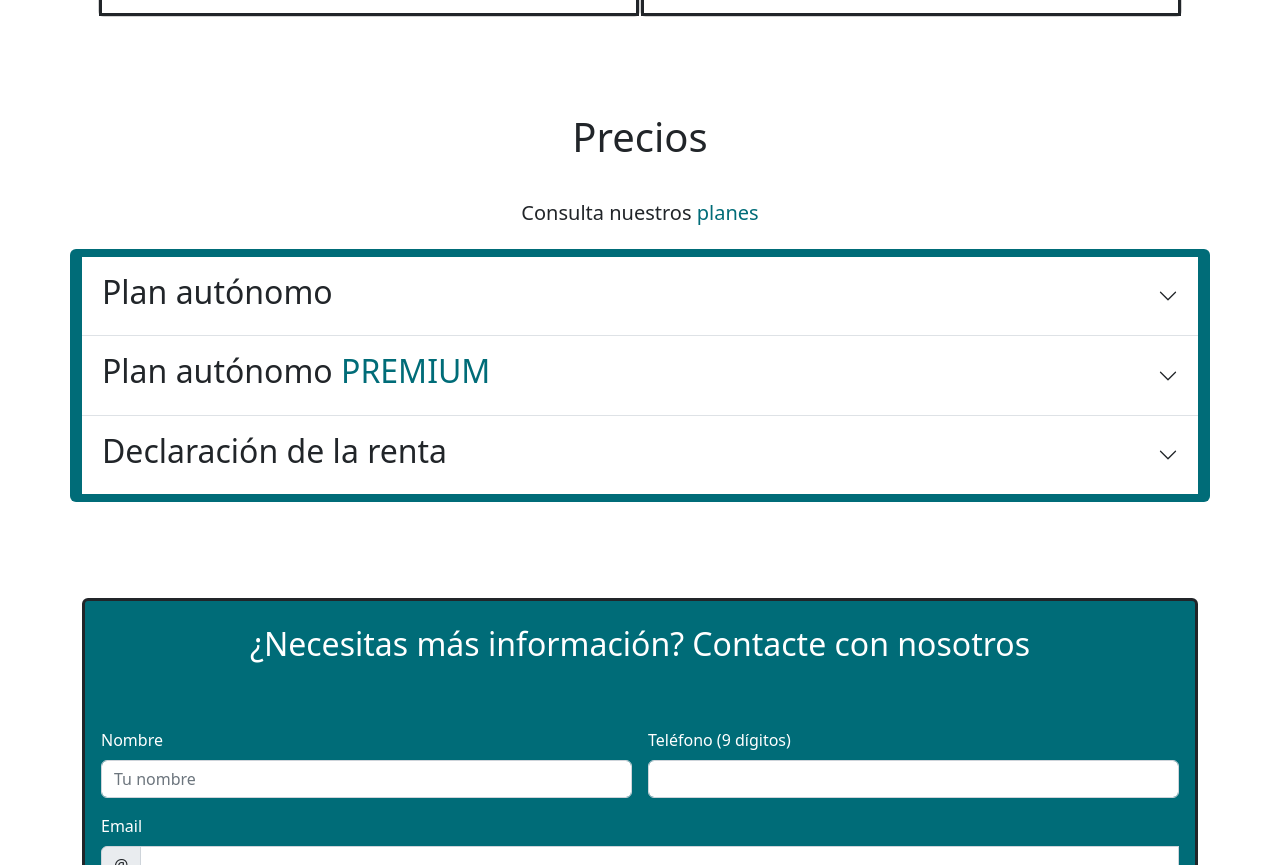
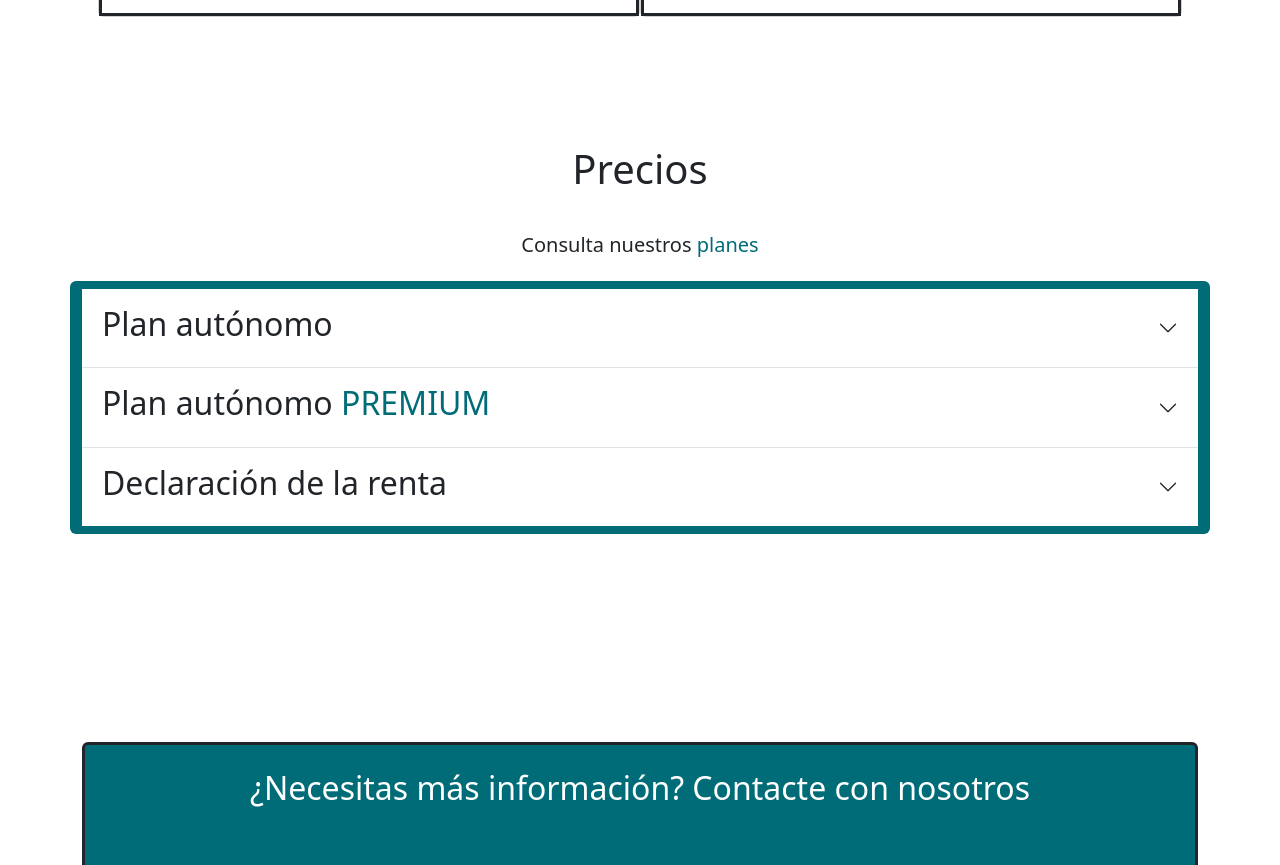
Before and after one commit to Danielreyezzz/gestorMasLanding, a plain HTML site: page index.html in a window 1280 px wide. Shown: the part 2745-3610 px from the top of the page. Drawn offline with nearby package versions, Linux system fonts and the light colour scheme; some packages are replaced by stand-ins of ours; a script that the page names is missing; a web font is replaced by a local one.

Commit message:
Cambios en margenes

```diff
--- a/css/custom.css
+++ b/css/custom.css
@@ -60,5 +60,8 @@ li a:is(:link, :active, :visited).active{
 }
 
 .m1{
-  margin-top:  5rem 0!important;
+  margin-top:  5rem!important;
 }
+.m2{
+  margin-bottom:  10rem!important;
+}
--- a/index.html
+++ b/index.html
@@ -161,7 +161,7 @@
         </div>
       </div>
 
-      <div class="rounded reveal mt-5 m1" >
+      <div class="rounded reveal mt-5 m1 m2" >
         <h3 class="h1 text-center pt-5 pb-3">Precios</h3>
         <h5 class="h5 text-center pt-3 pb-3">Consulta nuestros <span>planes</span></h5>
                 <div class="accordion accordion-flush container bg-custom mb-5 pb-2 pt-2 rounded" id="accordionFlushExample">
```
